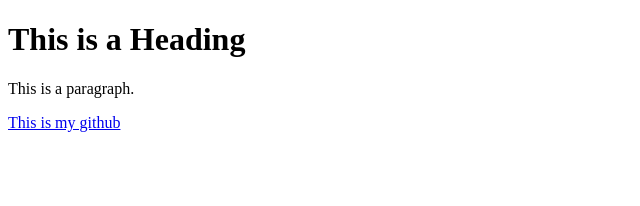
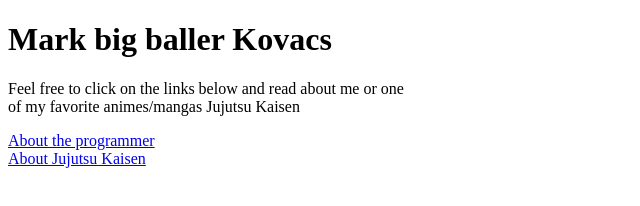
Before and after one commit to MarkKovacs08/summer24, a plain HTML site: page index.html in a window 1280 px wide. Shown: the whole page, without its empty margins (0-640 px from the left). Drawn offline with Linux system fonts and the light colour scheme.

Commit message:
Added spacing and proper text

```diff
--- a/index.html
+++ b/index.html
@@ -1,11 +1,13 @@
 <!DOCTYPE html>
 <html lang="en-US">
 <head>
-<title>Mark the dog</title>
+<title>Mark the big baller</title>
 </head>
 <body>
 
-<h1>This is a Heading</h1>
-<p>This is a paragraph.</p>
-<a href="https://github.com/MarkKovacs08/summer24">This is my github</a>
+<h1>Mark big baller Kovacs</h1>
+<p>Feel free to click on the links below and read about me or one <br>of my favorite animes/mangas Jujutsu Kaisen</p>
+<a href="index2.html">About the programmer</a>
+<br>
+<a href="index3.html">About Jujutsu Kaisen</a>
 </html>
```
Also changed, not shown: index2.html (added, +10 -0 lines), index.css (added), index2.css (added), index3.css (added), index3.html (added).
